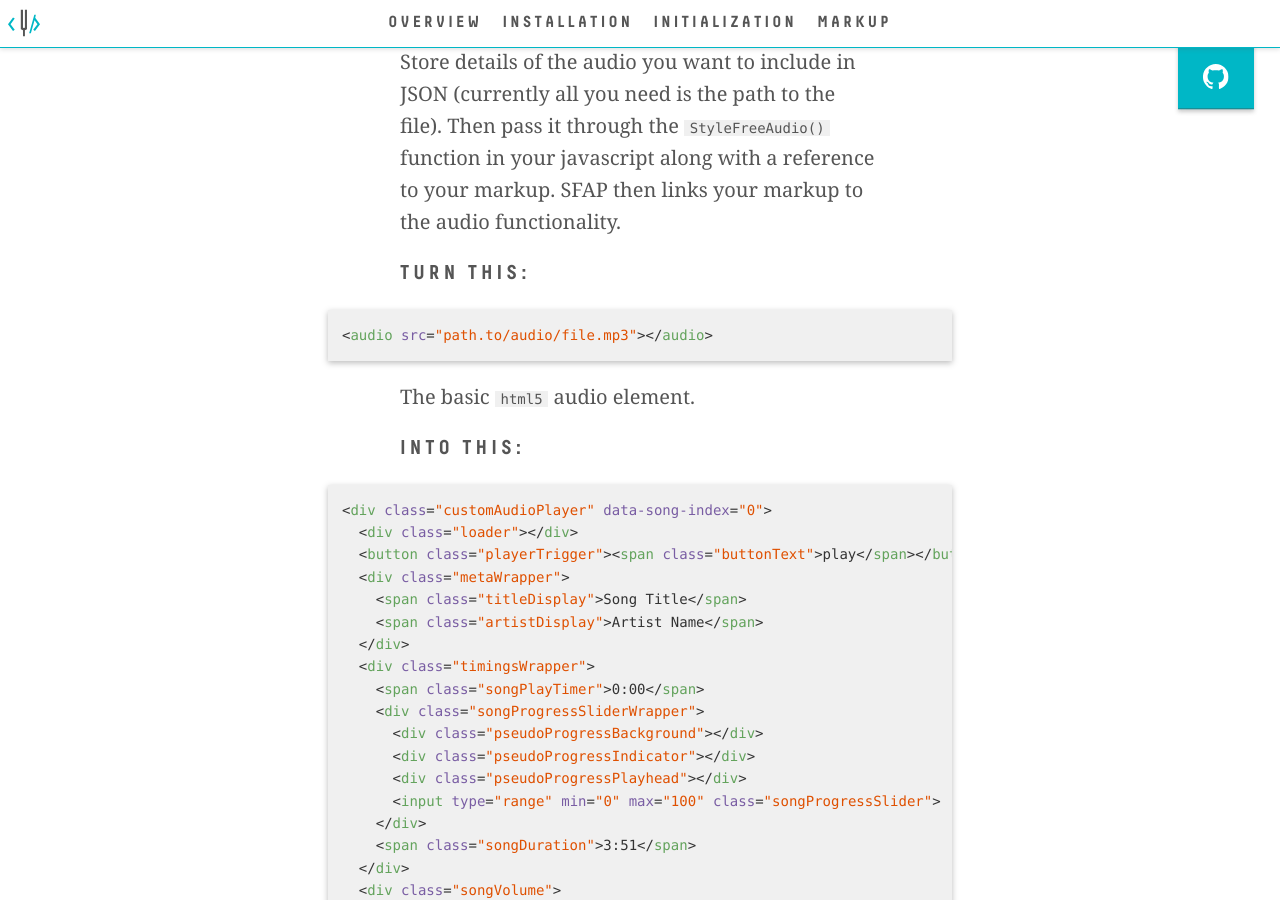
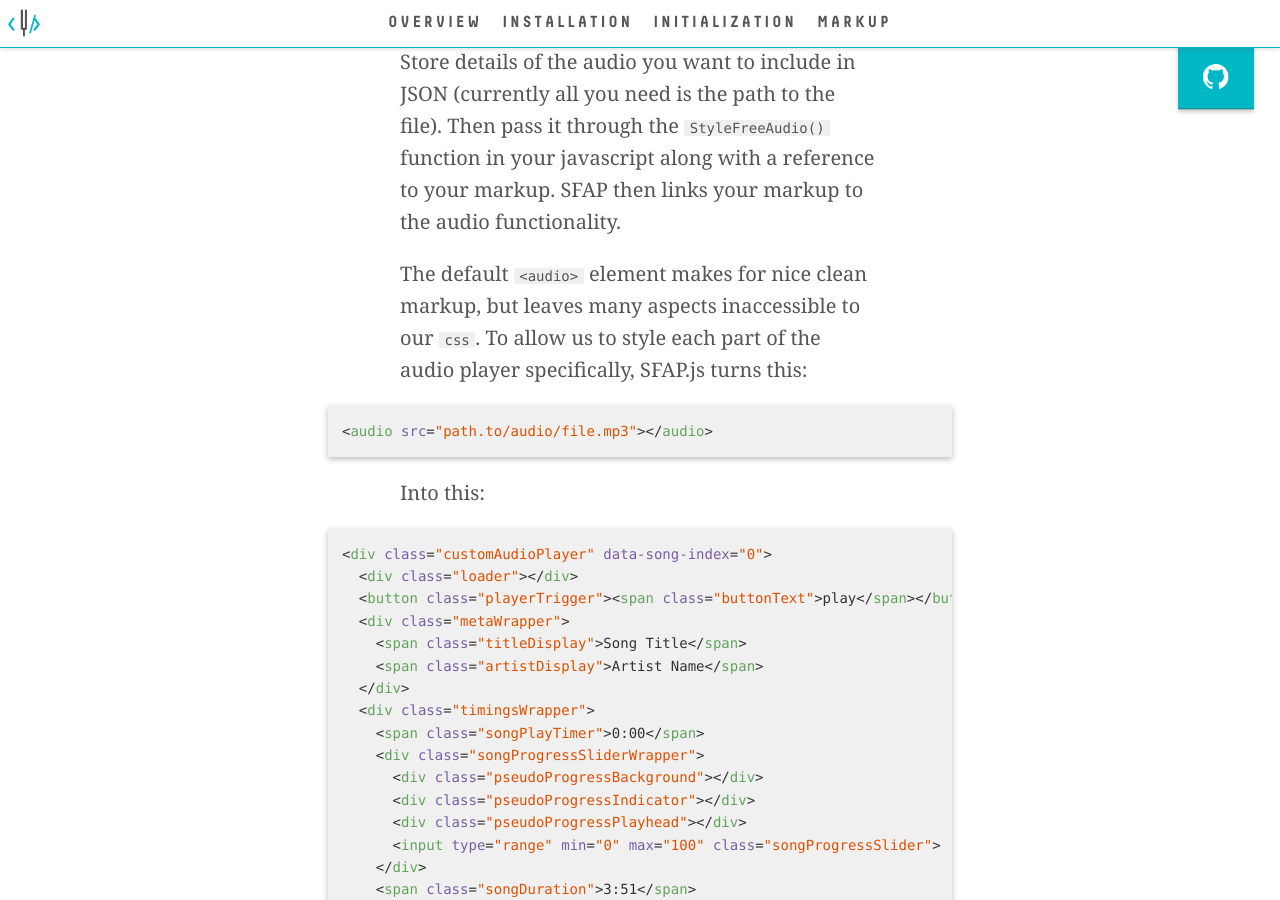
Before and after one commit to tomhazledine/audio, a Jekyll site: the page built from index.md, in a window 1280 px wide and 900 px high, scrolled down 1281 px. Built offline with Jekyll 4.4.1, drawn with Linux system fonts in a browser that asks for light colours.

Commit message:
tweaking code explanation

```diff
--- a/index.md
+++ b/index.md
@@ -32,13 +32,11 @@ Styling default HTML `<audio>` elements is a pain. We *should* be able to do it
 
 The **Style-Free Audio Player (SFAP)** is a handy tool to help control how our audio is displayed. Store details of the audio you want to include in JSON (currently all you need is the path to the file). Then pass it through the `StyleFreeAudio()` function in your javascript along with a reference to your markup. SFAP then links your markup to the audio functionality.
 
-### Turn this:
+The default `<audio>` element makes for nice clean markup, but leaves many aspects inaccessible to our `css`. To allow us to style each part of the audio player specifically, SFAP.js turns this:
 
     <audio src="path.to/audio/file.mp3"></audio>
 
-The basic `html5` audio element.
-
-### Into this:
+Into this:
 
     <div class="customAudioPlayer" data-song-index="0">
       <div class="loader"></div>
```
